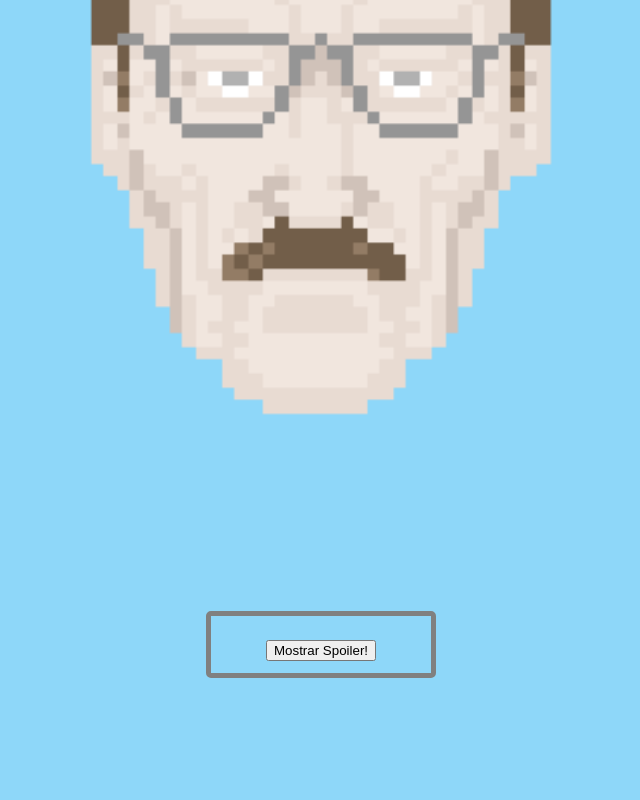
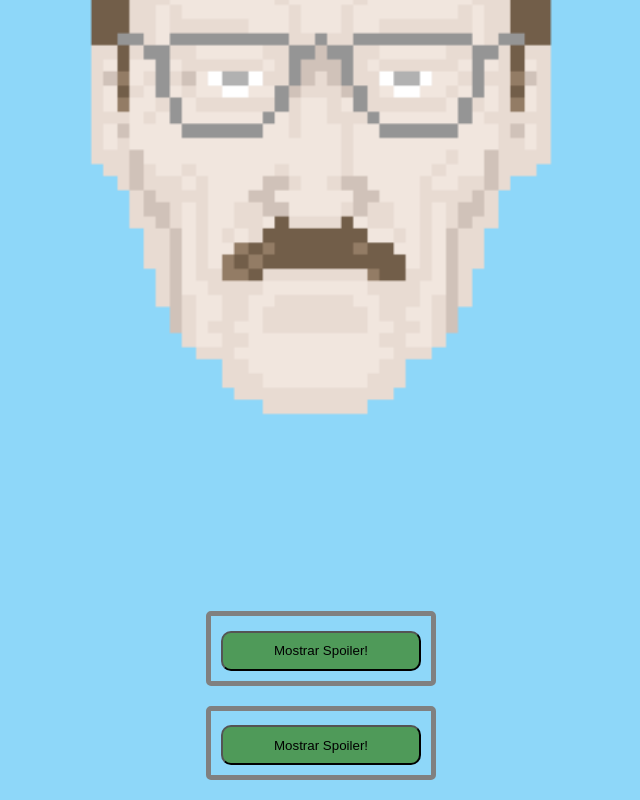
Before and after one commit to ivansanchezvera/UPSE_PrograWeb_JQuery, a plain HTML site: page index.html in a window 1280 px wide. Shown: the part 422-1222 px from the top of the page, without its empty margins (319-959 px from the left). Before the commit the page ends 1120 px from the top, so only its background shows below. Drawn offline with nearby package versions, Linux system fonts and the light colour scheme.

Commit message:
Miniproyecto Spoilers: agregado un segundo spoiler y uso del bcomando prev

```diff
--- a/css/style.css
+++ b/css/style.css
@@ -18,6 +18,13 @@ body {
   font-weight: bold;
 }
 
+.spoiler button {
+  width: 100%;
+  height: 40px;
+  background: #4F9A59;
+  border-radius: 10px
+}
+
 .image {
   position: relative;
   top: 10%;
--- a/index.html
+++ b/index.html
@@ -10,6 +10,9 @@
 		<p class="spoiler">
 			<span>Walter White mata a su cunado Hank!</span>
 		</p>
+		<p class="spoiler">
+			<span>Walter White mata a Gustavo con una bomba! Y luego mata a Mike!!! WTF!</span>
+		</p>
 		<script src="http://code.jquery.com/jquery-1.11.0.min.js" type="text/javascript" charset="utf-8"></script>
 		<script src="js/app.js" type="text/javascript" charset="utf-8"></script>
 	</body>
--- a/js/app.js
+++ b/js/app.js
@@ -21,8 +21,8 @@ $(".spoiler").append("<button>Mostrar Spoiler!</button>");
 //3 Cuando se presiona el boton
 //Agregar un handler al evento clic
 $(".spoiler button").click(function(){
-	//3.1 Mostrar Spoiler
-	$(".spoiler span").show();
+	//3.1 Mostrar Spoiler que esta a lado del boton click
+	$(this).prev().show();
 
 	//3.2 Deshacerse del boton
 	$(this).remove();
```
